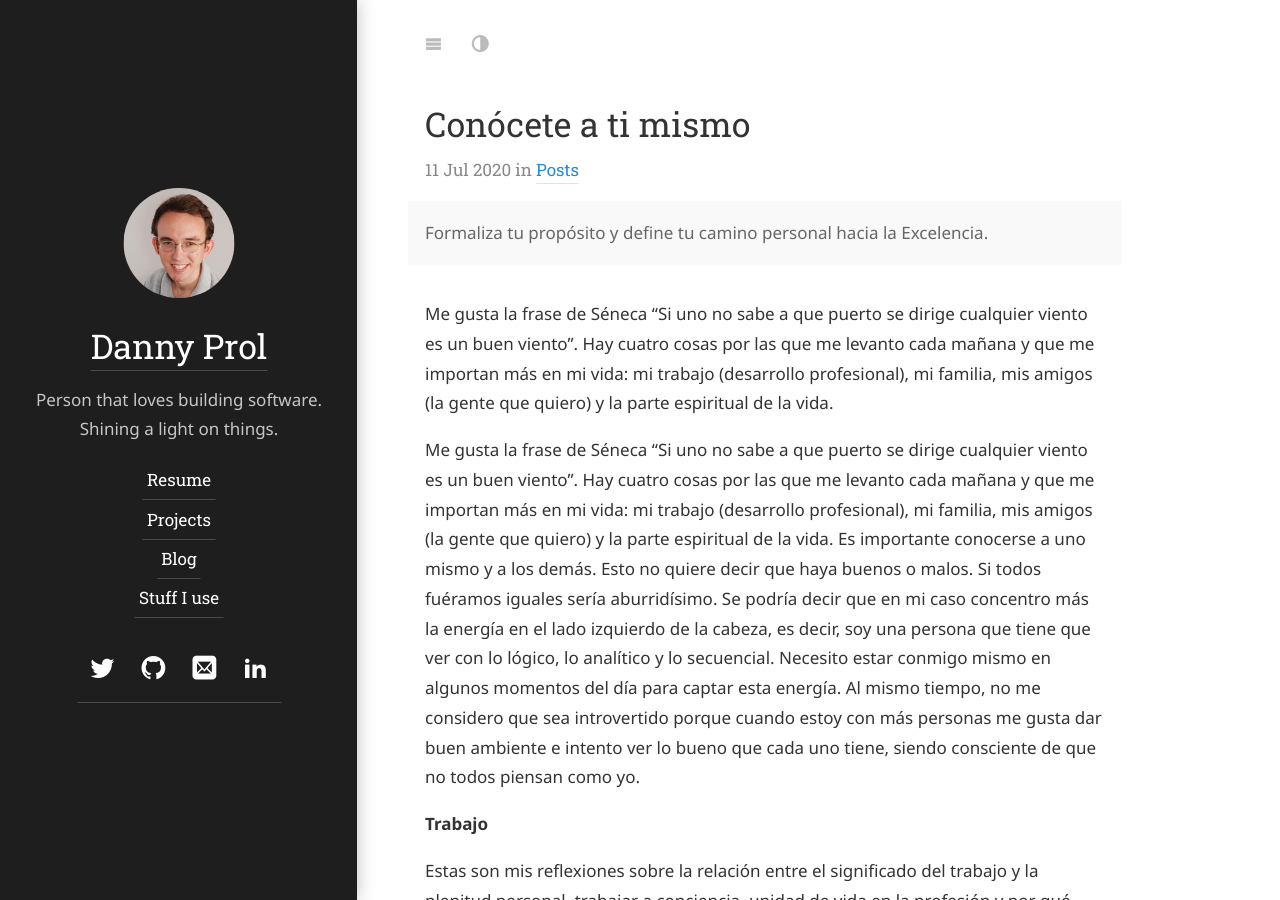
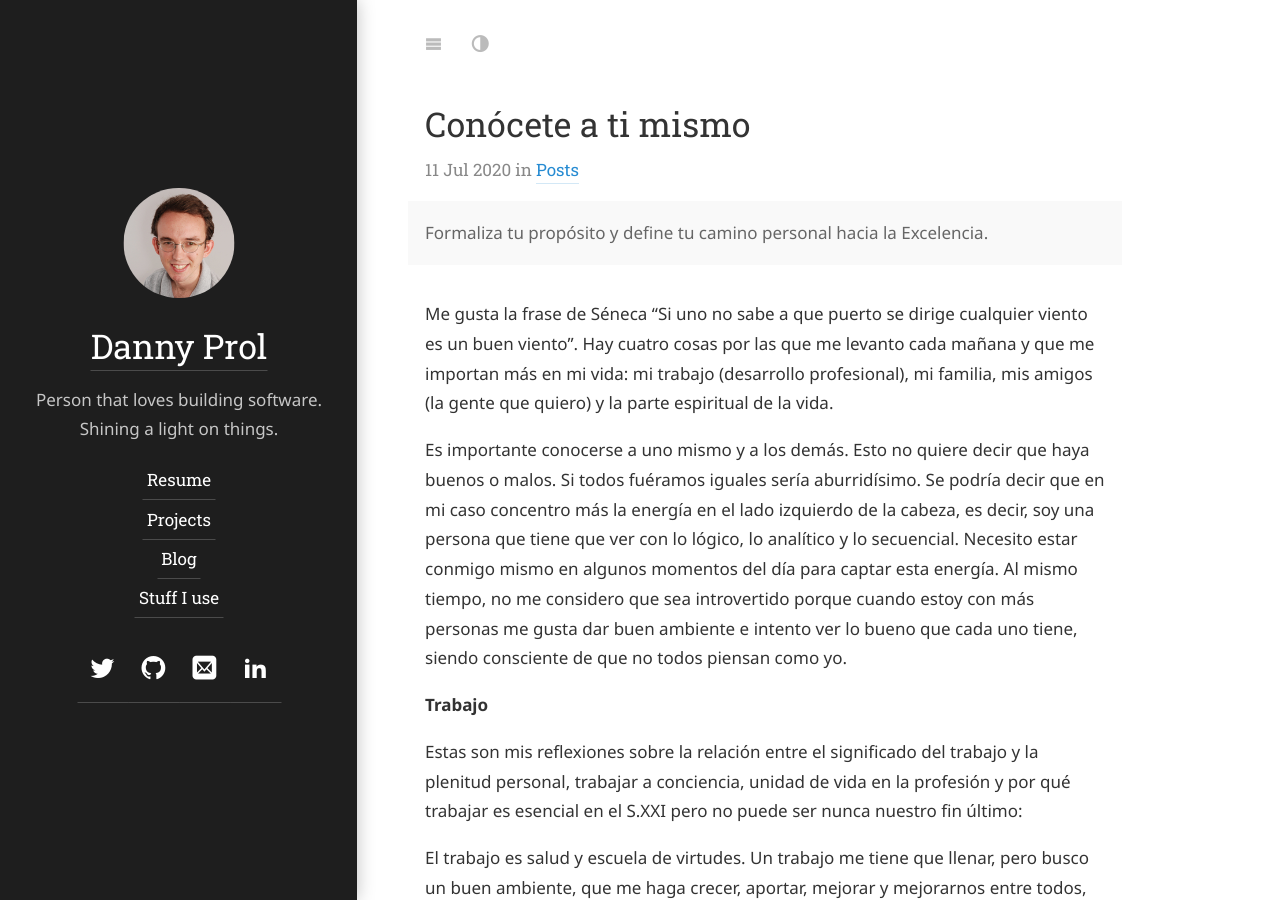
Before and after one commit to dprol/dprol.github.io, a Jekyll site: the page built from hydejack/_posts/2020-07-11-conocerse.md, in a window 1280 px wide and 900 px high. Built offline with Jekyll 4.4.1, drawn with Linux system fonts in a browser that asks for light colours; some web fonts are replaced.

Commit message:
Update 2020-07-11-conocerse.md

```diff
--- a/hydejack/_posts/2020-07-11-conocerse.md
+++ b/hydejack/_posts/2020-07-11-conocerse.md
@@ -9,7 +9,7 @@
 
 <!--more-->
 
-Me gusta la frase de Séneca "Si uno no sabe a que puerto se dirige cualquier viento es un buen viento". Hay cuatro cosas por las que me levanto cada mañana y que me importan más en mi vida: mi trabajo (desarrollo profesional), mi familia, mis amigos (la gente que quiero) y la parte espiritual de la vida. Es importante conocerse a uno mismo y a los demás. Esto no quiere decir que haya buenos o malos. Si todos fuéramos iguales sería aburridísimo. Se podría decir que en mi caso concentro más la energía en el lado izquierdo de la cabeza, es decir, soy una persona que tiene que ver con lo lógico, lo analítico y lo secuencial. Necesito estar conmigo mismo en algunos momentos del día para captar esta energía. Al mismo tiempo, no me considero que sea introvertido porque cuando estoy con más personas me gusta dar buen ambiente e intento ver lo bueno que cada uno tiene, siendo consciente de que no todos piensan como yo.
+Es importante conocerse a uno mismo y a los demás. Esto no quiere decir que haya buenos o malos. Si todos fuéramos iguales sería aburridísimo. Se podría decir que en mi caso concentro más la energía en el lado izquierdo de la cabeza, es decir, soy una persona que tiene que ver con lo lógico, lo analítico y lo secuencial. Necesito estar conmigo mismo en algunos momentos del día para captar esta energía. Al mismo tiempo, no me considero que sea introvertido porque cuando estoy con más personas me gusta dar buen ambiente e intento ver lo bueno que cada uno tiene, siendo consciente de que no todos piensan como yo.
 
 **Trabajo**
 
```
